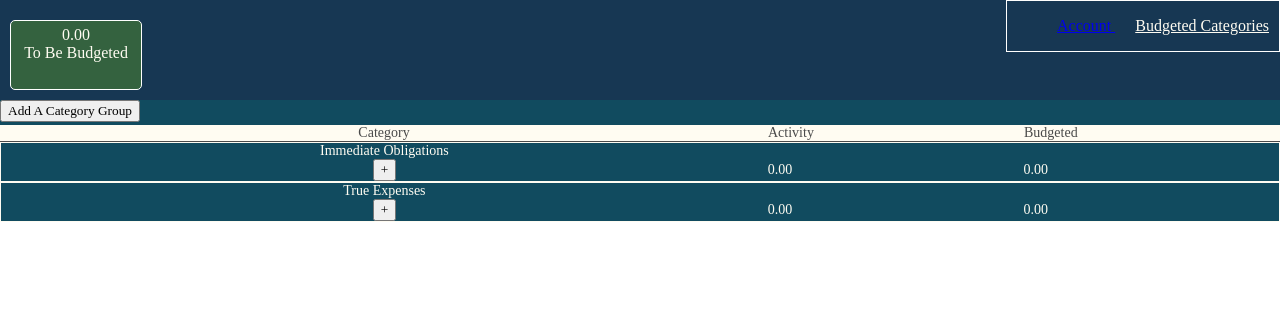
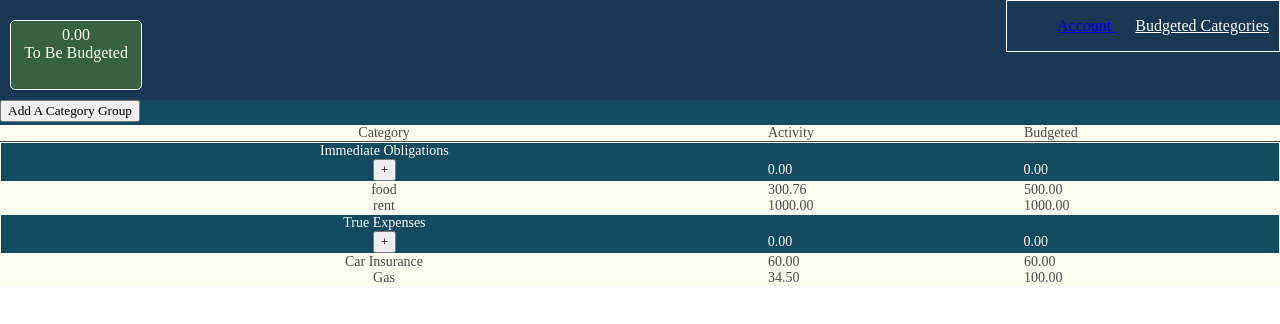
Before and after one commit to anbe6083/Budget_Application, a React (Create React App) app: page /budget in a window 1280 px wide. Shown: the top 324 px of the page. Built offline with nearby package versions, Linux system fonts and the light colour scheme.

Commit message:
Added select tag for categories in transaction modal

```diff
--- a/src/Account_route.js
+++ b/src/Account_route.js
@@ -15,7 +15,7 @@ constructor(props) {
     return (
       <div className="App">
         <TopBar balance={this.props.balance} label={"Balance"} />
-        <AddTransactionRow handleAddTransaction={this.props.handleAddTransaction}/>
+        <AddTransactionRow handleAddTransaction={this.props.handleAddTransaction} categoryGroups = {this.props.categoryGroups}/>
         <MainAccountBody transactions={this.props.transactions} />
       </div>
     );
--- a/src/App.js
+++ b/src/App.js
@@ -47,16 +47,16 @@ class App extends Component {
             budgeted: '0.00',
             activity: '0.00',
             subcategories: [
-                // {
-                //     category: 'food',
-                //     budgeted: '500.00',
-                //     activity: '300.76'
-                // },
-                // {
-                //     category: 'rent',
-                //     budgeted: '1000.00',
-                //     activity: '1000.00'
-                // }
+                {
+                    category: 'food',
+                    budgeted: '500.00',
+                    activity: '300.76'
+                },
+                {
+                    category: 'rent',
+                    budgeted: '1000.00',
+                    activity: '1000.00'
+                }
             ]
         },
         {
@@ -64,16 +64,16 @@ class App extends Component {
             budgeted: '0.00',
             activity: '0.00',
             subcategories: [
-                // {
-                //     category: 'Car Insurance',
-                //     budgeted: '60.00',
-                //     activity: '60.00'
-                // },
-                // {
-                //     category: 'Gas',
-                //     budgeted: '100.00',
-                //     activity: '34.50'
-                // }
+                {
+                    category: 'Car Insurance',
+                    budgeted: '60.00',
+                    activity: '60.00'
+                },
+                {
+                    category: 'Gas',
+                    budgeted: '100.00',
+                    activity: '34.50'
+                }
             ]
         }
     ]
@@ -162,7 +162,7 @@ handleAddSubcategory(newSubcategoryObj, newSubcategoryCategoryGroup) {
     var newTransaction = {
       Date: newTransactionObj.date,
       Payee: newTransactionObj.Payee,
-      Category: newTransactionObj.Category,
+      Category: newTransactionObj.value,
       Outflow: newTransactionObj.Outflow,
       Inflow: newTransactionObj.Inflow
     }
@@ -179,7 +179,7 @@ handleAddSubcategory(newSubcategoryObj, newSubcategoryCategoryGroup) {
     return (
       <Router>
         <div>
-          <Route exact path={'/'} render={() => (<Account_Route transactions = {this.state.transactions} balance={this.state.balance}
+          <Route exact path={'/'} render={() => (<Account_Route categoryGroups={this.state.categoryGroups} transactions = {this.state.transactions} balance={this.state.balance}
           handleChangeBalance={this.handleChangeBalance} handleAddTransaction={this.handleAddTransaction} />)}>
 
           </Route>
--- a/src/addTransaction.js
+++ b/src/addTransaction.js
@@ -12,7 +12,8 @@ export default class AddTransactionRow extends Component {
             Payee: '',
             Inflow: '',
             Outflow: '',
-            Category: ''
+            Category: '',
+            value: 'food'
         }
         this.handleChange = this.handleChange.bind(this);
     }
@@ -26,6 +27,7 @@ export default class AddTransactionRow extends Component {
     };
     //handles any input change
     handleChange(event, stateName) {
+        console.log('[event.target.name] ' +[event.target.name]);
         this.setState({ [event.target.name]: event.target.value });
     }
 
@@ -47,13 +49,18 @@ export default class AddTransactionRow extends Component {
                     Payee: <input type='text' name="Payee" onChange={this.handleChange} /> <br />
                     Inflow: <input type='text' name="Inflow" onChange={this.handleChange} /><br />
                     Outflow: <input type='text' name="Outflow" onChange={this.handleChange} /><br />
-                    Category: <input type='text' name="Category" onChange={this.handleChange} /><br />
-                    <select>
-                        <option value="volvo">Volvo</option>
-                        <option value="saab">Saab</option>
-                        <option value="mercedes">Mercedes</option>
-                        <option value="audi">Audi</option>
+                    <select onChange={this.handleChange} name="value" value={this.state.value} >
+                        {this.props.categoryGroups.map(categoryGroup => {
+                            {
+                                return categoryGroup.subcategories.map(subcategory => {
+                                    return (
+                                        <option value={subcategory.category} >{subcategory.category}</option>
+                                    )
+                                })
+                            }
+                        })}
                     </select>
+
                     <button type='button' onClick={this.handleSubmit}>Submit</button>
                 </Modal>
             </div>
```
